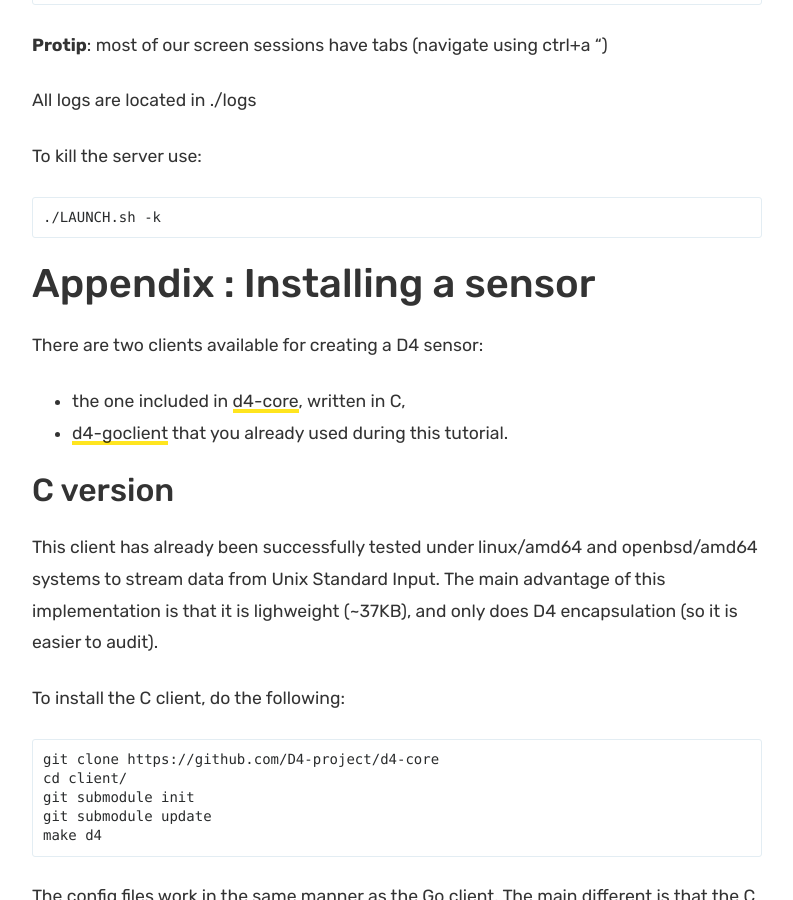
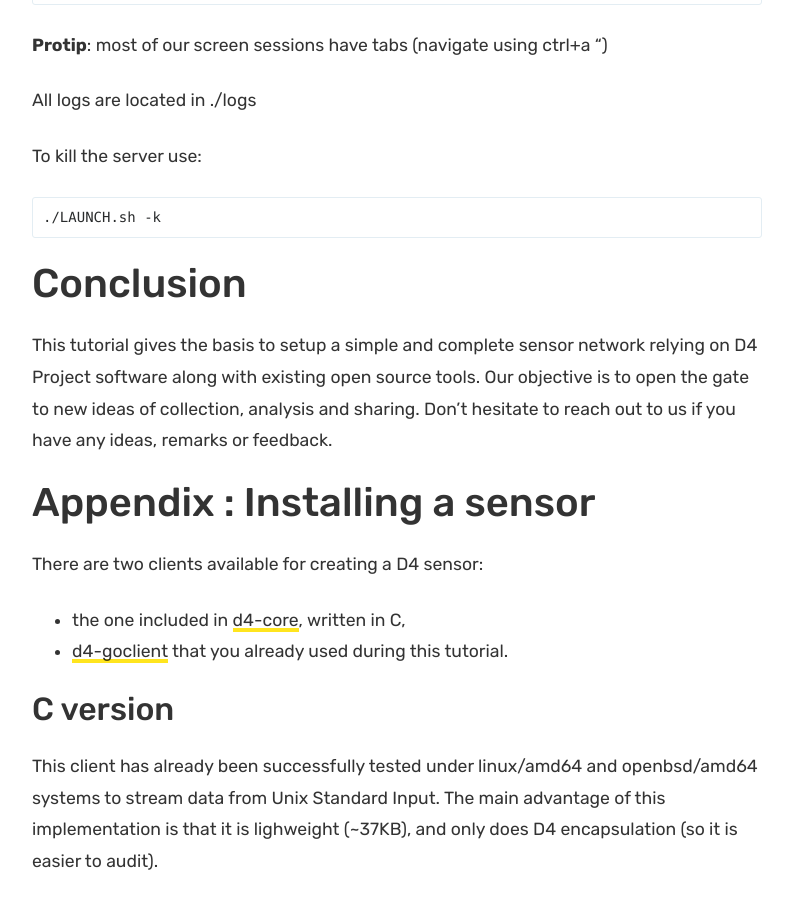
Before and after one commit to D4-project/d4-website, a Jekyll site: the page built from _posts/2019-05-28-passive-dns-tutorial.md, in a window 1280 px wide and 900 px high, scrolled down 10080 px. Shown: the whole window, without its empty margins (433-1226 px from the left). Built offline with Jekyll 4.4.1, drawn with Linux system fonts in a browser that asks for light colours.

Commit message:
chg: [blog] quick conclusion added

```diff
--- a/_posts/2019-05-28-passive-dns-tutorial.md
+++ b/_posts/2019-05-28-passive-dns-tutorial.md
@@ -468,6 +468,9 @@ To kill the server use:
 
     ./LAUNCH.sh -k
 
+# Conclusion
+
+This tutorial gives the basis to setup a simple and complete sensor network relying on D4 Project software along with existing open source tools. Our objective is to open the gate to new ideas of collection, analysis and sharing. Don't hesitate to reach out to us if you have any ideas, remarks or feedback.
 
 <a id="org3959502"></a>
 
```
